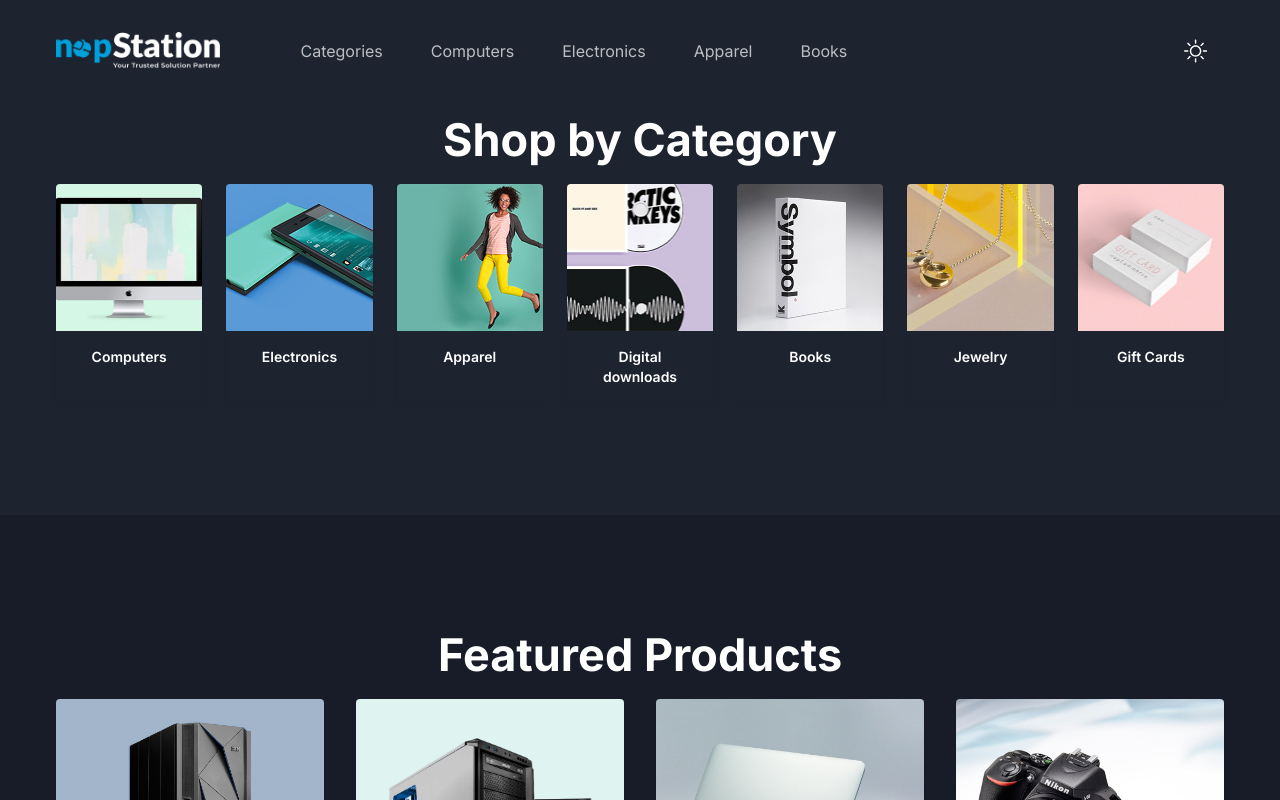
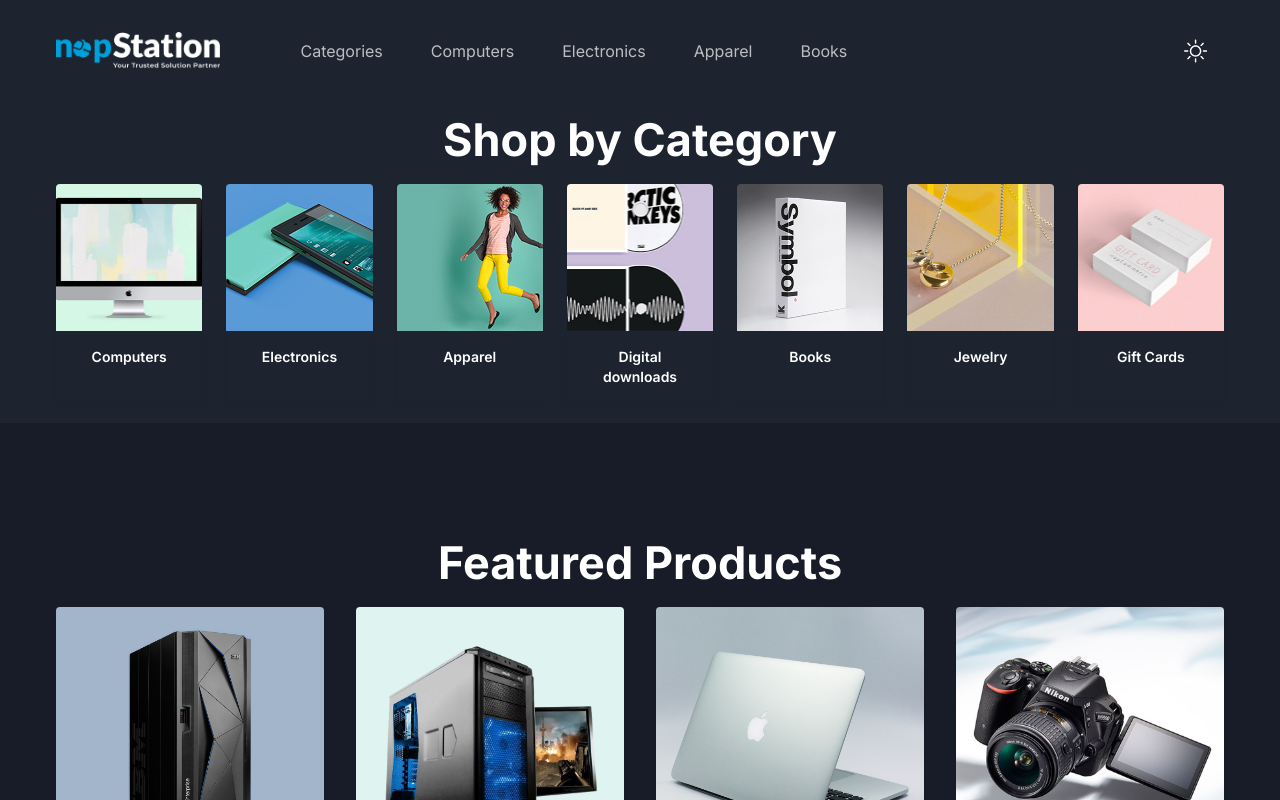
Before and after one commit to saidul1983/FrontendTask, a Next.js app: page / in a window 1280 px wide. Shown: the top 800 px of the page. Built offline with nearby package versions, Linux system fonts and the light colour scheme.

Commit message:
Reduce padding after category section

```diff
--- a/src/components/Categories/index.tsx
+++ b/src/components/Categories/index.tsx
@@ -5,7 +5,8 @@ import categoriesData from "@/data/categories.json";
 
 const Categories = () => {
   return (
-    <section className="bg-white py-16 dark:bg-dark md:py-20 lg:py-28">
+    <section className="bg-white pb-8 pt-16 dark:bg-dark md:pb-10 md:pt-20 lg:pb-5 lg:pt-28">
+
       <div className="container">
         <SectionTitle
           title="Shop by Category"
```
